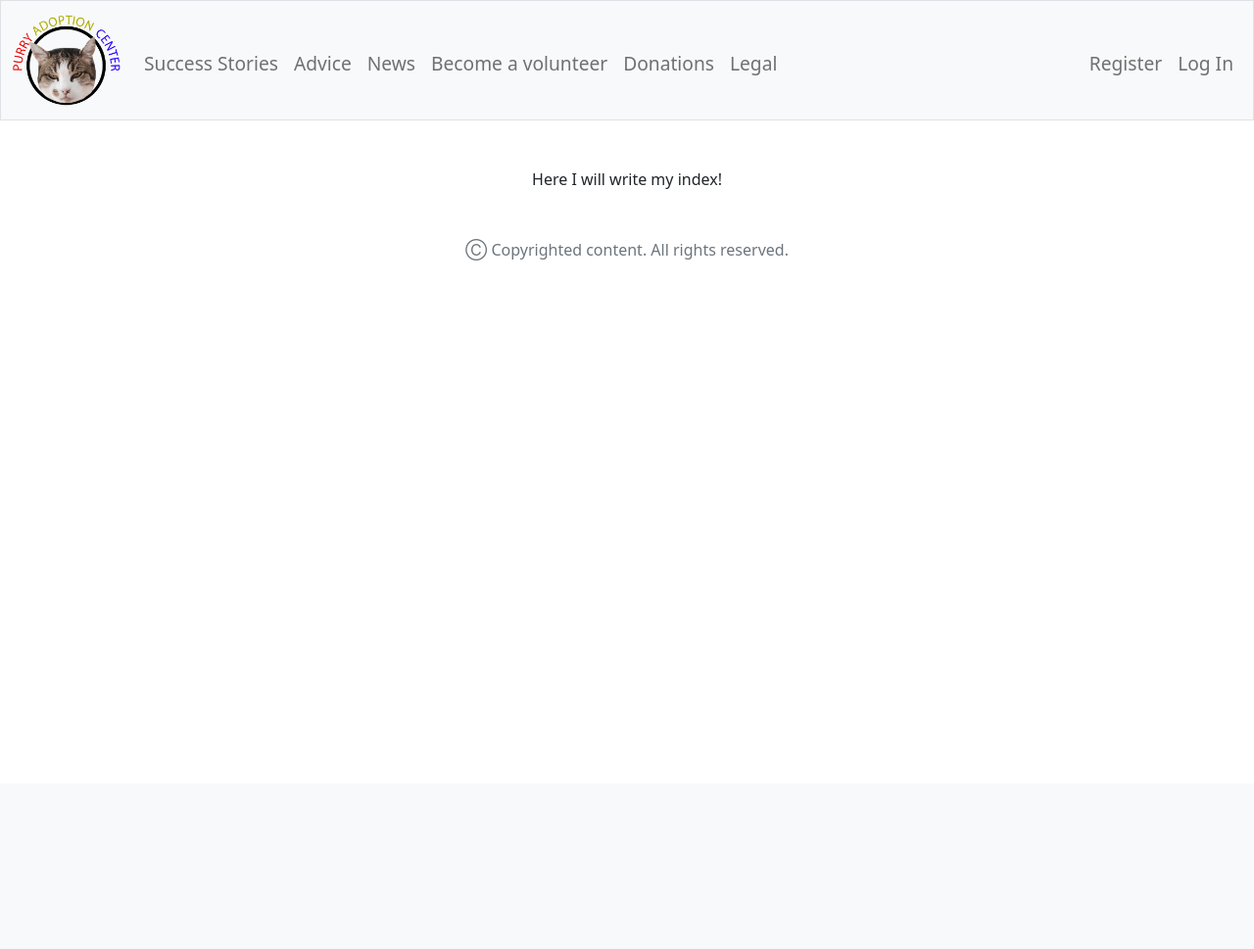
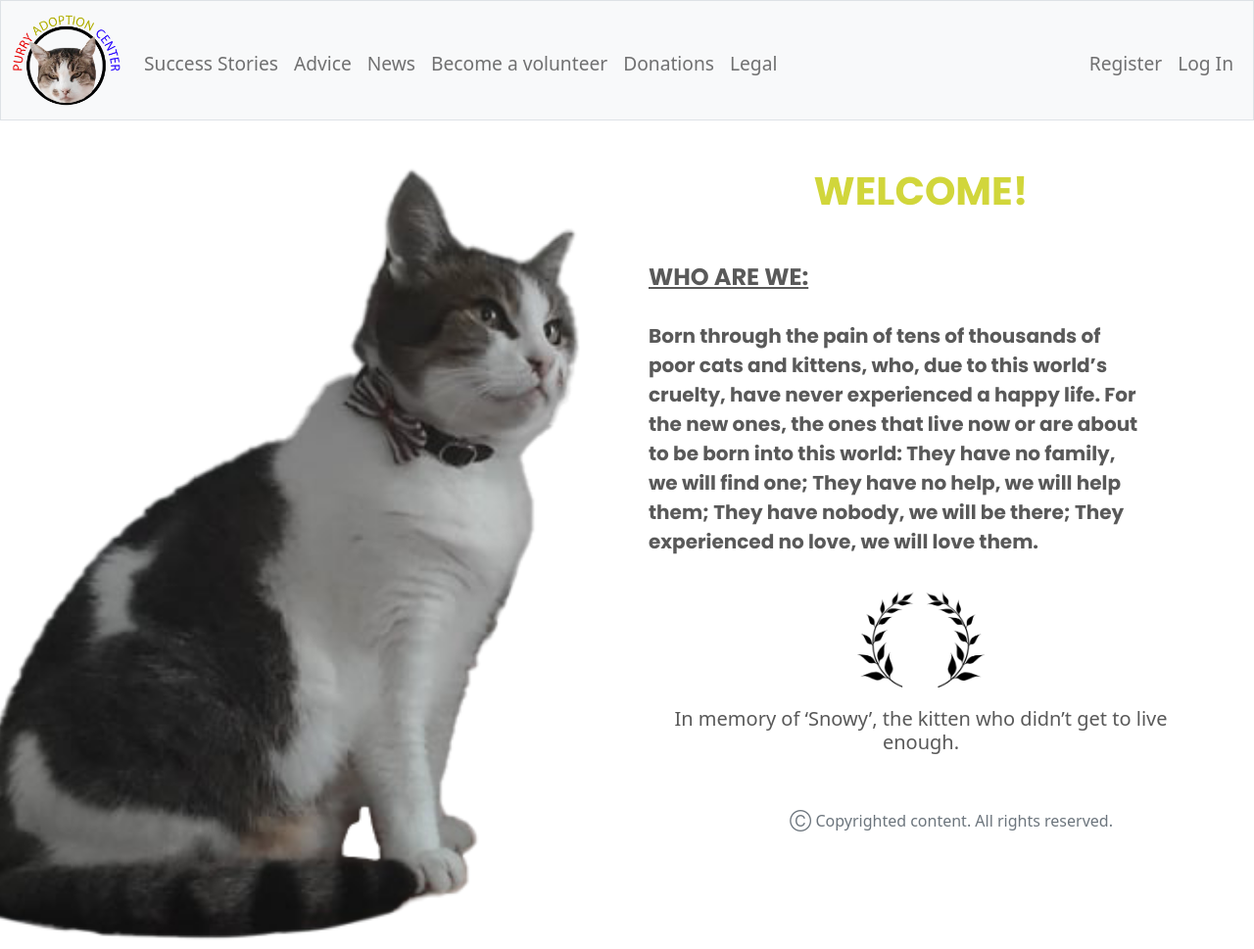
Before and after one commit to DoMonkysFly7/CS50-Fnal-Project, a Flask app: page / in a window 1280 px wide. Shown: the whole page at 98% size. Before the commit the page ends 266 px from the top, so only its background shows below. Run offline with Flask 2, Linux system fonts and the light colour scheme; some libraries are stand-ins or nearby versions.

Commit message:
Commit 4#

```diff
--- a/static/styles.css
+++ b/static/styles.css
@@ -16,13 +16,113 @@
 /* Copyright */
 #copyright {
     font-size: medium;
+    animation: transitionIn 2s;
 }
 
 /* More cats! */
 #register_cat {
     width: 250px;
+    animation: transitionIn 2s;
 }
 #login_cats, #change_pass_cat {
     margin-bottom: 20px;
     width: 320px;
+    animation: transitionIn 2s;
 }
+
+/* Index: */
+
+/* Layout specific for index, 'overwriting' Jinja */
+.index {
+    margin-left: 50px;
+    margin-right: 50px;
+}
+
+#purry_index {
+    position: relative;
+    width: 600px;
+    right: 70px;
+    float: left;
+    animation: purry_ind 1.5s ease-in-out;
+}
+
+.index-paragraph {
+    margin-top: 30px;
+    font-family: 'Poppins', sans-serif;
+    font-size: 20px;
+    margin-right: 50px;
+    animation: transitionIn 2s;
+    color: #595959;
+    text-align: left;
+}
+
+.index_titles {
+    font-family: 'Poppins', sans-serif;
+    animation: transitionIn 2s;
+}
+
+#welcome {
+    color: blue;
+    animation: welcome 4s ease-in-out infinite alternate;
+}
+#olive_leaves {
+    width: 130px;
+    margin-top: 20px;
+    margin-bottom: 20px;
+    animation: transitionIn 2s;
+}
+
+.index_subtitles {
+    margin-top: 50px;
+    text-align: left;
+    font-family: 'Poppins', sans-serif;
+    text-decoration: underline;
+    animation: transitionIn 2s;
+    color: #595959;
+}
+
+/* Animations */
+
+/* Welcome change colour animation */
+@keyframes welcome {
+    0% {
+        color: red;
+    }
+
+    33% {
+        color: #d1d63b;
+    }
+
+    100% {
+        color: blue;
+    }
+}
+
+/* Purry slide .5*/
+@keyframes purry_ind {
+    0% {
+        transform: translateX(-60%);
+    }
+}
+
+/* Reload page effect */
+@keyframes transitionIn {
+    from {
+        opacity: 0;
+        transform: rotateX(10deg);
+    }
+
+    to {
+        opacity: 1;
+        transform: rotateX(0);
+    }
+}
+
+/* Media queries */
+@media only screen and (min-device-width: 360px) and (max-device-width: 414px)
+{
+    /* Phones */
+    #purry_index {
+        width: 300px;
+    }
+}
--- a/templates/index.html
+++ b/templates/index.html
@@ -5,7 +5,21 @@
 {% endblock %}
 
 {% block main %}
+   <div class="index">
 
-   Here I will write my index!
+      <img id="purry_index"  src="/static/purry_index.png">
+      <h1 class="index_titles" id="welcome"> WELCOME! </h1>
+      <h4 class="index_subtitles"> WHO ARE WE: </h4>
 
+      <p class="index-paragraph">
+         Born through the pain of tens of thousands of poor cats and kittens, who, due to this world’s cruelty,
+         have never experienced a happy life. For the new ones, the ones that live now or are about to be born into this world:
+         They have no family, we will find one; They have no help, we will help them; They have nobody, we will be there;
+         They experienced no love, we will love them.
+      </p>
+      <img id="olive_leaves" src="/static/olive_leaves.png">
+      <h5 style="animation: transitionIn 2s; color: #595959;"> In memory of ‘Snowy’, the kitten who didn’t get to live enough. </h5>
+
+
+   </div>
 {% endblock %}
--- a/templates/layout.html
+++ b/templates/layout.html
@@ -11,6 +11,11 @@
         <!-- https://favicon.io/emoji-favicons/money-bag/ -->
         <link type="image/x-icon" href="/static/favicon.ico" rel="icon">
         <link href="/static/styles.css" rel="stylesheet">
+
+        <!-- New Fonts -->
+        <link rel="preconnect" href="https://fonts.googleapis.com">
+        <link rel="preconnect" href="https://fonts.gstatic.com" crossorigin>
+        <link href="https://fonts.googleapis.com/css2?family=Poppins:wght@700;800&display=swap" rel="stylesheet">
         <title>Purry Adoption Center: {% block title %}{% endblock %}</title>
 
     </head>
```
Also changed, not shown: static/olive_leaves.png (added), static/purry_index.png (added), 1 other file.
